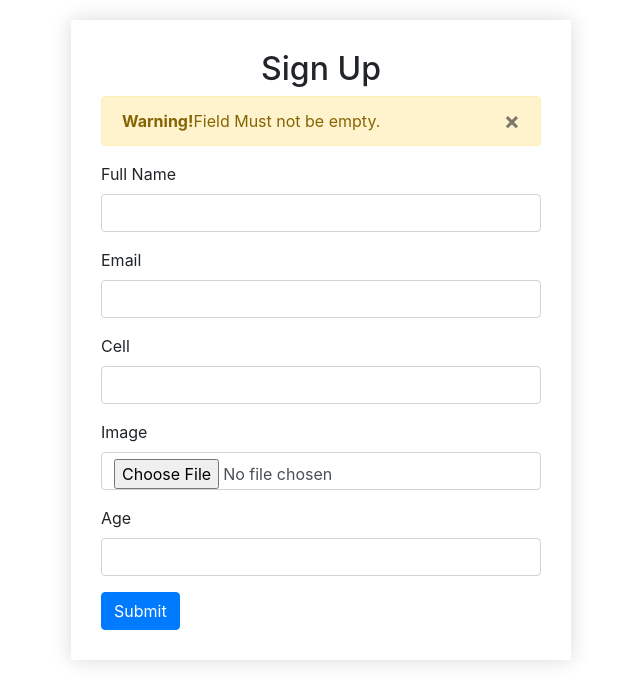
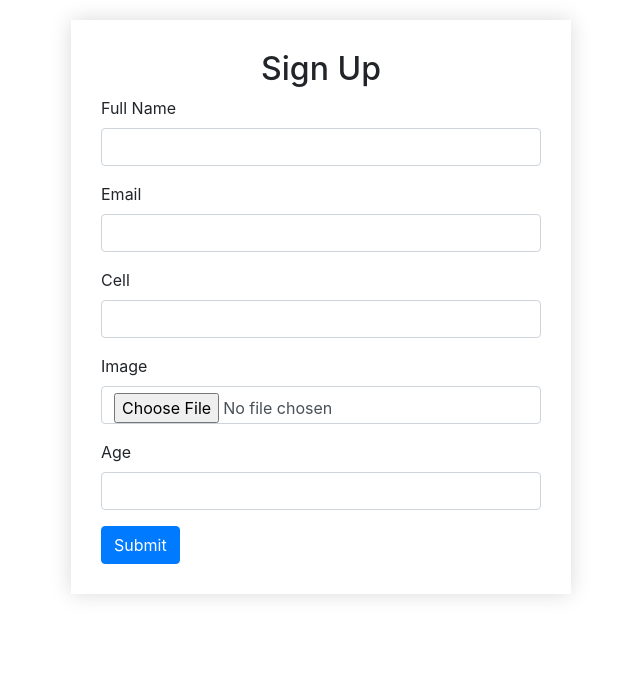
Before and after one commit to ari889/basic_form_validation, a PHP site: page / in a window 1280 px wide. Shown: the top 700 px of the page, without its empty margins (319-959 px from the left). Run offline with PHP 8.4, Linux system fonts and the light colour scheme.

Commit message:
Check empty value

```diff
--- a/index.php
+++ b/index.php
@@ -16,14 +16,18 @@
 		$image = $_FILES['image']['name'];
 		$tmp_image = $_FILES['image']['tmp_name'];
 		$age = $_POST['age'];
+
+		if(empty($name) || empty($email) || empty($cell) || empty($image) || empty($age)){
+			$message = '<div class="alert alert-warning"><strong>Warning!</strong>Field Must not be empty. <button type="button" class="close" data-dismiss="alert" aria-label="Close">
+	    <span aria-hidden="true">&times;</span>
+	  </button></div>';
+		}
 	}
 
 	 ?>
 	<div class="custom_signup">
 		<h2 class="text-center">Sign Up</h2>
-		<div class="message"><div class="alert alert-warning"><strong>Warning!</strong>Field Must not be empty. <button type="button" class="close" data-dismiss="alert" aria-label="Close">
-	    <span aria-hidden="true">&times;</span>
-	  </button></div></div>
+		<div class="message"><?php if(isset($message)){ echo $message; } ?></div>
 		<form method="POST" enctype="multipart/form-data">
 		  <div class="form-group">
 		    <label for="exampleInputName1">Full Name</label>
@@ -31,7 +35,7 @@
 		  </div>
 		  <div class="form-group">
 		    <label for="exampleInputEmail1">Email</label>
-		    <input name="email" type="email" class="form-control" id="exampleInputEmail1">
+		    <input name="email" type="text" class="form-control" id="exampleInputEmail1">
 		  </div>
 		   <div class="form-group">
 		    <label for="cell">Cell</label>
```
